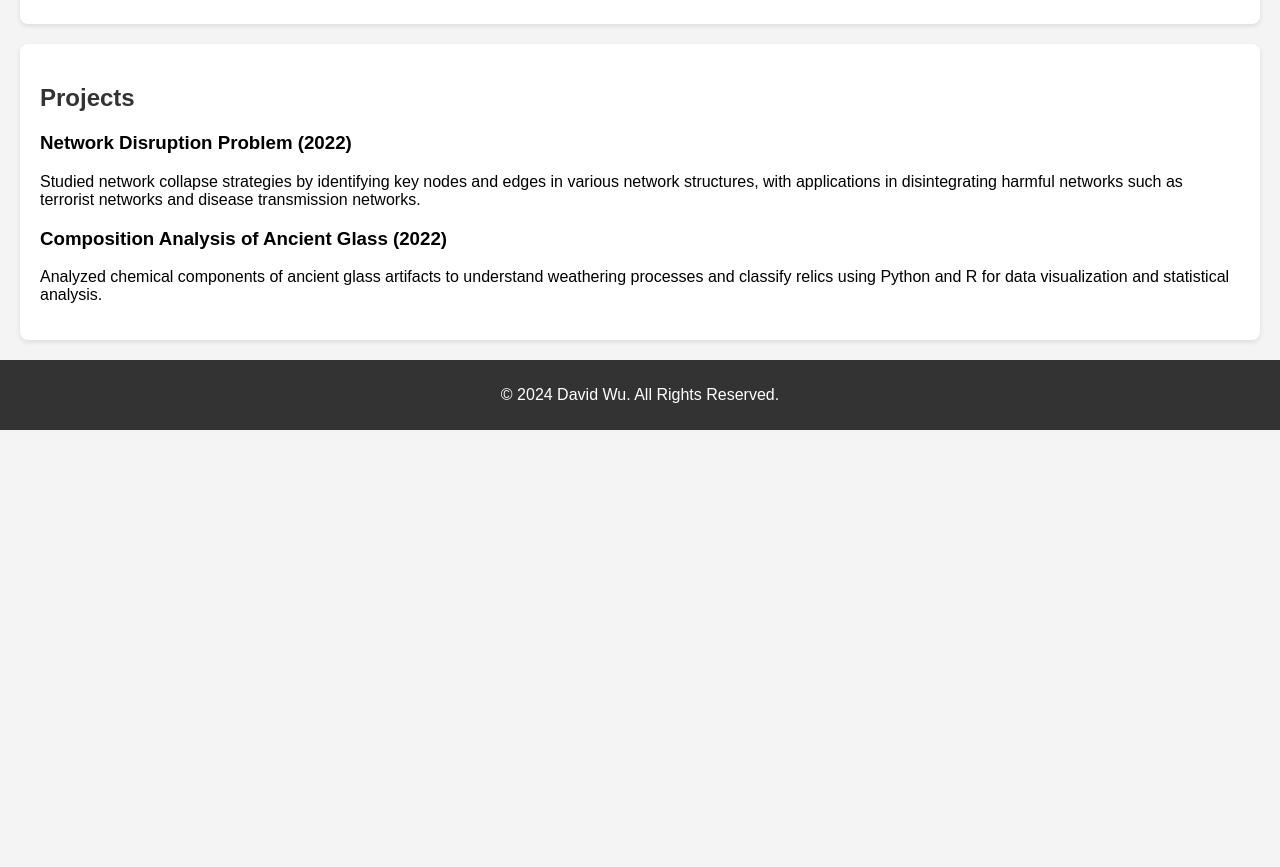
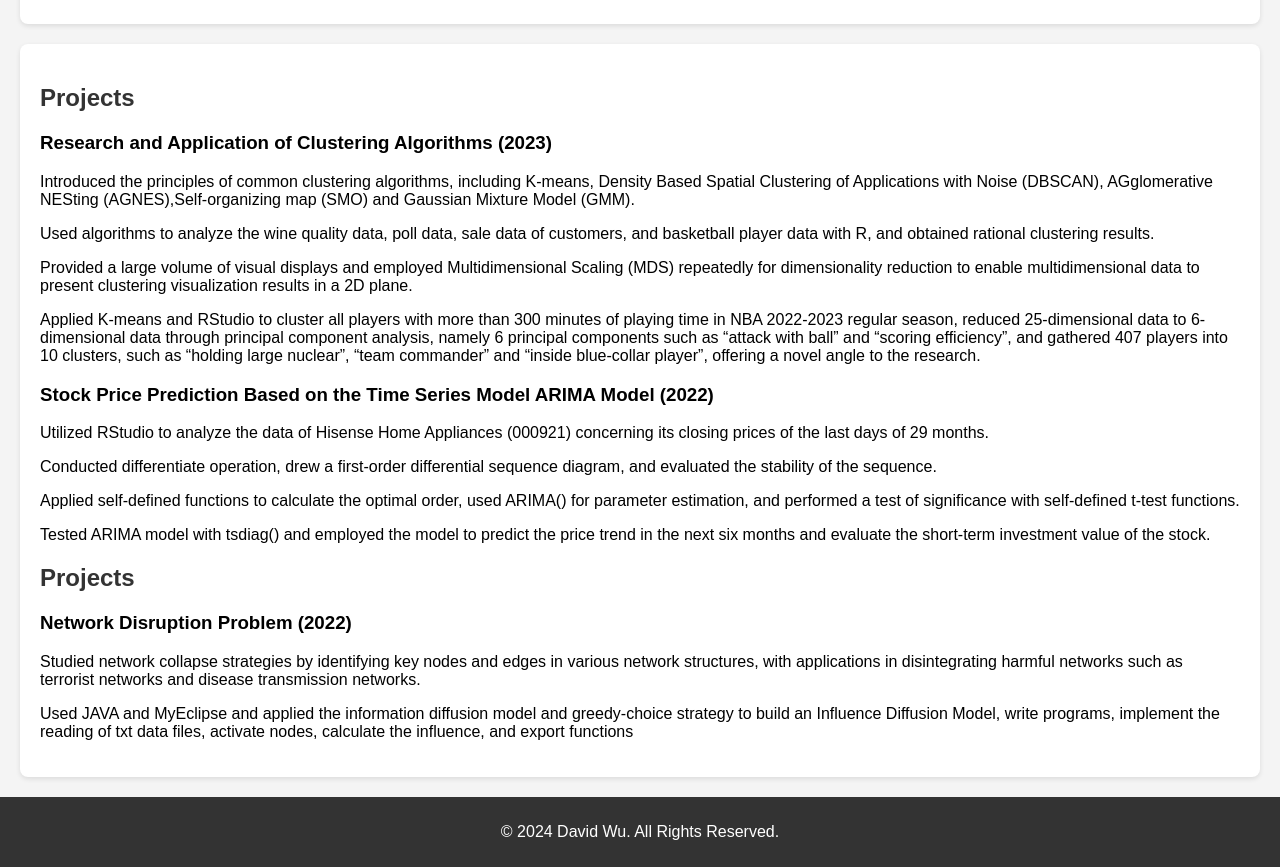
Before and after one commit to DavidWuinChina/DavidWuinChina.github.io, a plain HTML site: page index.html in a window 1280 px wide. Shown: the part 1200-2067 px from the top of the page. Before the commit the page ends 1630 px from the top, so only its background shows below. Drawn offline with Linux system fonts and the light colour scheme.

Commit message:
Update index.html

```diff
--- a/index.html
+++ b/index.html
@@ -70,7 +70,7 @@
 <section>
     <h2>Skills</h2>
     <ul>
-        <li><strong>Programming Languages:</strong> Python, R</li>
+        <li><strong>Programming Languages:</strong> Python, R, Java, Rust</li>
         <li><strong>Technical Tools:</strong> Data Analysis Software</li>
         <li><strong>Languages:</strong> Mandarin (Native), English (IELTS 6.5)</li>
         <li><strong>Hobbies:</strong> Basketball, Singing</li>
@@ -96,11 +96,23 @@
 
 <section>
     <h2>Projects</h2>
+    <h3>Research and Application of Clustering Algorithms (2023)</h3>
+    <p>Introduced the principles of common clustering algorithms, including K-means, Density Based Spatial Clustering of Applications with Noise (DBSCAN), AGglomerative NESting (AGNES),Self-organizing map (SMO) and Gaussian Mixture Model (GMM).</p >
+    <p>Used algorithms to analyze the wine quality data, poll data, sale data of customers, and basketball player data with R, and obtained rational clustering results.</p >
+    <p>Provided a large volume of visual displays and employed Multidimensional Scaling (MDS) repeatedly for dimensionality reduction to enable multidimensional data to present clustering visualization results in a 2D plane.</p >
+    <p>Applied K-means and RStudio to cluster all players with more than 300 minutes of playing time in NBA 2022-2023 regular season, reduced 25-dimensional data to 6-dimensional data through principal component analysis, namely 6 principal components such as “attack with ball” and “scoring efficiency”, and gathered 407 players into 10 clusters, such as “holding large nuclear”, “team commander” and “inside blue-collar player”, offering a novel angle to the research.</p >
+
+    <h3>Stock Price Prediction Based on the Time Series Model ARIMA Model (2022)</h3>
+    <p>Utilized RStudio to analyze the data of Hisense Home Appliances (000921) concerning its closing prices of the last days of 29 months.</p >
+    <p>Conducted differentiate operation, drew a first-order differential sequence diagram, and evaluated the stability of the sequence.</p >
+    <p>Applied self-defined functions to calculate the optimal order, used ARIMA() for parameter estimation, and performed a test of significance with self-defined t-test functions.</p >
+    <p>Tested ARIMA model with tsdiag() and employed the model to predict the price trend in the next six months and evaluate the short-term investment value of the stock.</p >
+
+    <h2>Projects</h2>
     <h3>Network Disruption Problem (2022)</h3>
     <p>Studied network collapse strategies by identifying key nodes and edges in various network structures, with applications in disintegrating harmful networks such as terrorist networks and disease transmission networks.</p >
+    <p>Used JAVA and MyEclipse and applied the information diffusion model and greedy-choice strategy to build an Influence Diffusion Model, write programs, implement the reading of txt data files, activate nodes, calculate the influence, and export functions</p >
 
-    <h3>Composition Analysis of Ancient Glass (2022)</h3>
-    <p>Analyzed chemical components of ancient glass artifacts to understand weathering processes and classify relics using Python and R for data visualization and statistical analysis.</p >
 </section>
 
 <footer>
```
